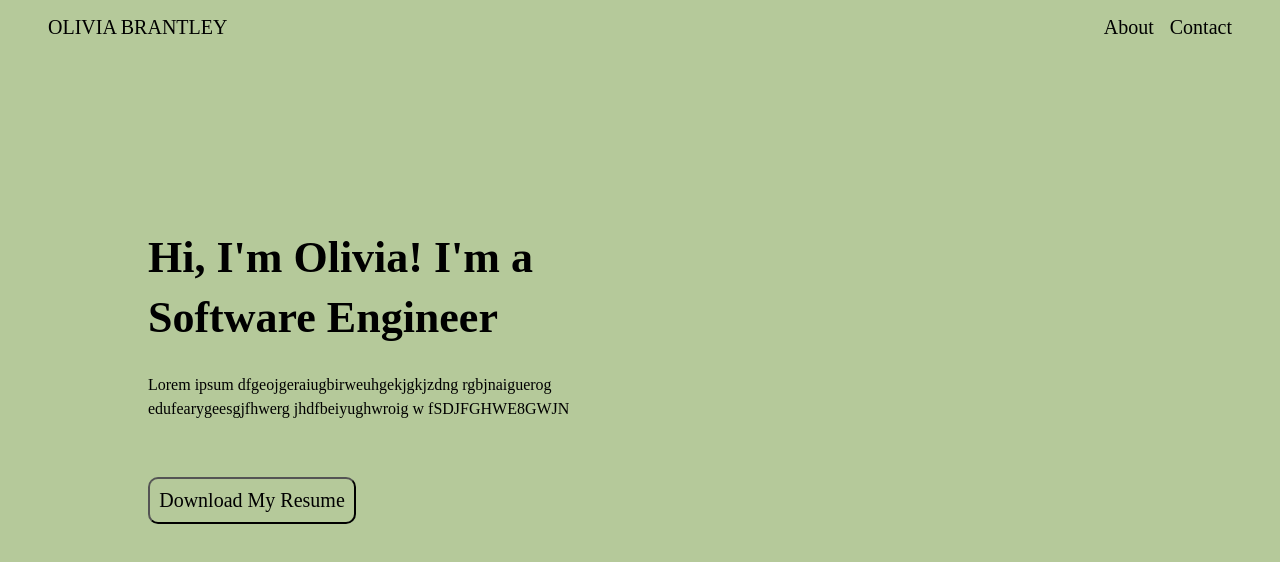
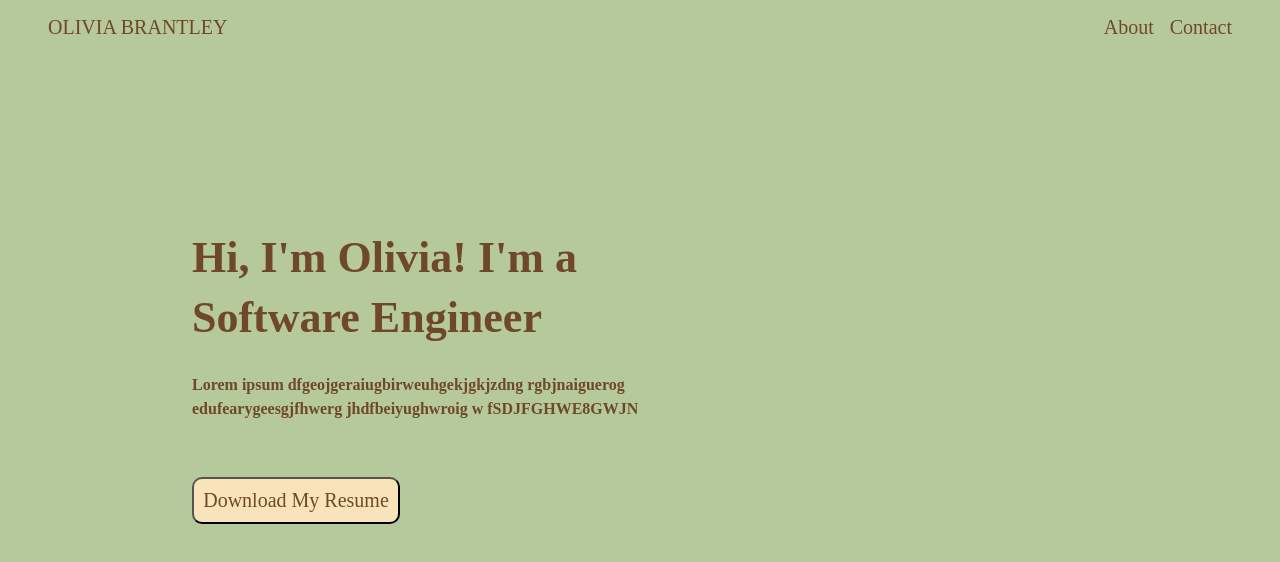
Before and after one commit to olvbrntly/personal-site, a React (Create React App) app: page / in a window 1280 px wide. Shown: the top 562 px of the page. Built offline with nearby package versions, Linux system fonts and the light colour scheme.

Commit message:
created color variables

```diff
--- a/src/index.css
+++ b/src/index.css
@@ -1,5 +1,11 @@
+:root{
+   --color-one: #B5C99A; /* background color --- green */
+   --color-two: #6f482b; /* font color --- brown */
+}
+
 *{
   font-family: 'Heebo';
+  color:var(--color-two);
 }
 
 body {
@@ -7,7 +13,7 @@ body {
   font-family: 'Heebo';
   -webkit-font-smoothing: antialiased;
   -moz-osx-font-smoothing: grayscale;
-  background-color: #B5C99A;
+  background-color: var(--color-one);
 }
 
 /* ----------HEADER---------- */
@@ -15,10 +21,11 @@ body {
   display:flex;
   justify-content: space-between;
   padding:1em 3em 1em 3em;
+
 }
 
 .header a {
-  color:black;
+
   text-decoration: none;
   font-size:20px;
 }
@@ -32,13 +39,14 @@ body {
 
 .intro-panel{
   text-align: left;
+
 }
 
 .intro{
   position: absolute;
   width: 506px;
   height: 105px;
-  left: 148px;
+  left: 15%;
   top: 228px;
 
   font-family: 'Heebo';
@@ -46,7 +54,6 @@ body {
   font-weight: 700;
   font-size: 44px;
   line-height: 60px;
-
 }
 
 
@@ -54,7 +61,7 @@ body {
   position: absolute;
   width: 497px;
   height: 66px;
-  left: 148px;
+  left: 15%;
   top: 373px;
 
   font-family: 'Heebo';
@@ -63,19 +70,19 @@ body {
   font-size: 16px;
   line-height: 24px;
 
+  font-weight: bold;
 
 }
 
 .intro-resume-button{
 
-  position: absolute;
+position: absolute;
 width: 208px;
 height: 47px;
-left: 148px;
+left: 15%;
 top: 477px;
+background: #f8e3ba;
 
-/* Primary */
-background: #B5C99A;
 border-radius: 10px;
 
 font-family: 'Heebo';
@@ -84,6 +91,16 @@ font-weight: 500;
 font-size: 20px;
 line-height: 29px;
 
-;
+}
+
+.info-panel-photo{
+
+position: absolute;
+width: 293px;
+height: 293px;
+left: 62%;
+top: 210px;
+border:1px solid black;
+border-radius: 100%;
 
 }
```
